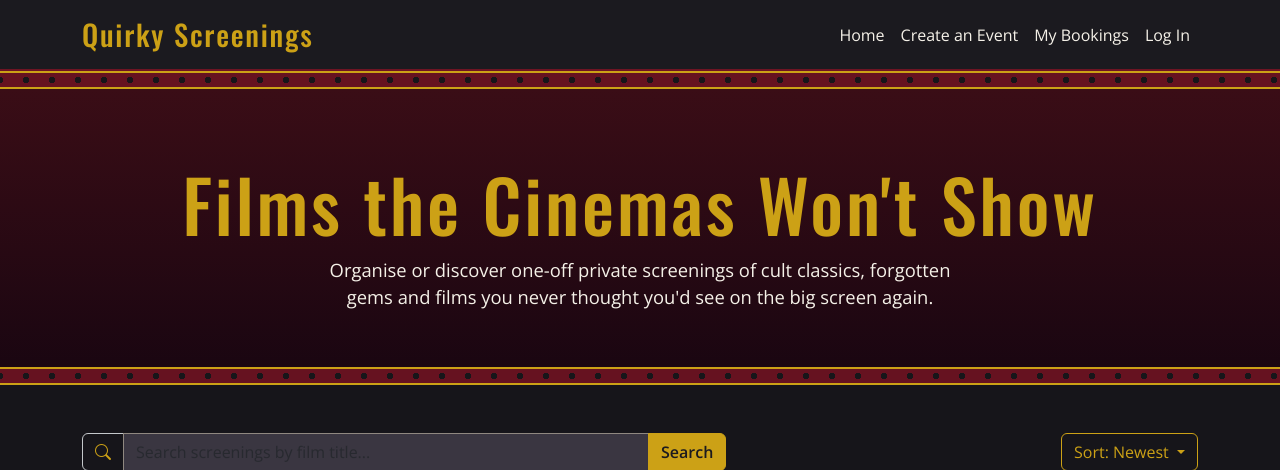
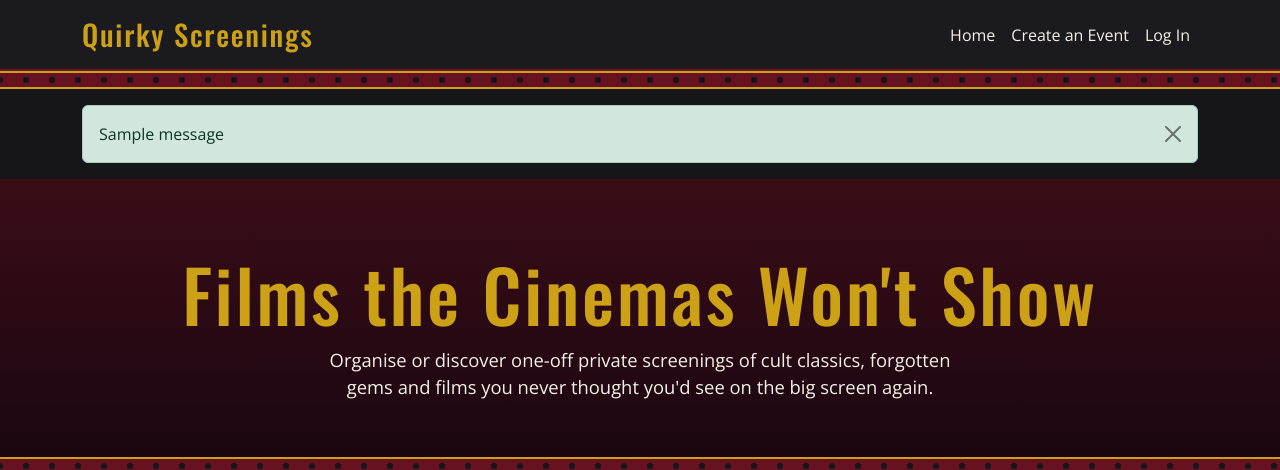
Before and after one commit to n11321814/IAB207-Group36, a Flask app: page / in a window 1280 px wide. Shown: the top 470 px of the page. Run offline with Flask 3, Linux system fonts and the light colour scheme; tables that the repository leaves empty hold one stand-in row (values such as "Sample post"); grey boxes marked "Sample" are stand-in pictures; one stand-in notice (Sample message) is shown; some libraries are stand-ins or nearby versions.

Commit message:
Various fixes for demo (#55)
Co-authored-by: Nicholas Quirk <n11321814@qut.edu.au>

```diff
--- a/website/templates/index.html
+++ b/website/templates/index.html
@@ -19,22 +19,15 @@
       </button>
       <div class="collapse navbar-collapse" id="navMenu">
         <ul class="navbar-nav ms-auto">
-          <!-- Updated navigation to use the routes defined in views.py -->
-          <li class="nav-item">
-              <a class="nav-link" href="{{ url_for('main.index') }}">Home</a>
-          </li>
-
-          <li class="nav-item">
-              <a class="nav-link" href="{{ url_for('main.create_event') }}">Create an Event</a>
-          </li>
-
-          <li class="nav-item">
-              <a class="nav-link" href="{{ url_for('main.my_bookings') }}">My Bookings</a>
-          </li>
-
-          <li class="nav-item">
-              <a class="nav-link" href="{{ url_for('auth.login') }}">Log In</a>
-          </li>
+          <li class="nav-item"><a class="nav-link" href="{{ url_for('main.index') }}">Home</a></li>
+          <li class="nav-item"><a class="nav-link" href="{{ url_for('main.create_event') }}">Create an Event</a></li>
+          {% if current_user.is_authenticated %}
+          <li class="nav-item"><a class="nav-link" href="{{ url_for('main.my_bookings') }}">My Bookings</a></li>
+          <li class="nav-item"><span class="nav-link">Welcome, {{ current_user.firstname }}</span></li>
+          <li class="nav-item"><a class="nav-link" href="{{ url_for('auth.logout') }}">Log Out</a></li>
+          {% else %}
+          <li class="nav-item"><a class="nav-link" href="{{ url_for('auth.login') }}">Log In</a></li>
+          {% endif %}
         </ul>
       </div>
     </div>
@@ -43,6 +36,19 @@
 </header>
 
 <main>
+  <div class="container mt-3">
+    {% with messages = get_flashed_messages(with_categories=true) %}
+      {% if messages %}
+        {% for category, message in messages %}
+          <div class="alert alert-{{ 'danger' if category == 'error' else category }} alert-dismissible fade show" role="alert">
+            {{ message }}
+            <button type="button" class="btn-close" data-bs-dismiss="alert" aria-label="Close"></button>
+          </div>
+        {% endfor %}
+      {% endif %}
+    {% endwith %}
+  </div>
+
   <section class="qs-hero">
     <h1 class="qs-heading">Films the Cinemas Won't Show</h1>
     <p>Organise or discover one-off private screenings of cult classics, forgotten gems and films you never thought you'd see on the big screen again.</p>
```
Also changed, not shown: website/templates/event_details.html (+11 -7 lines).
